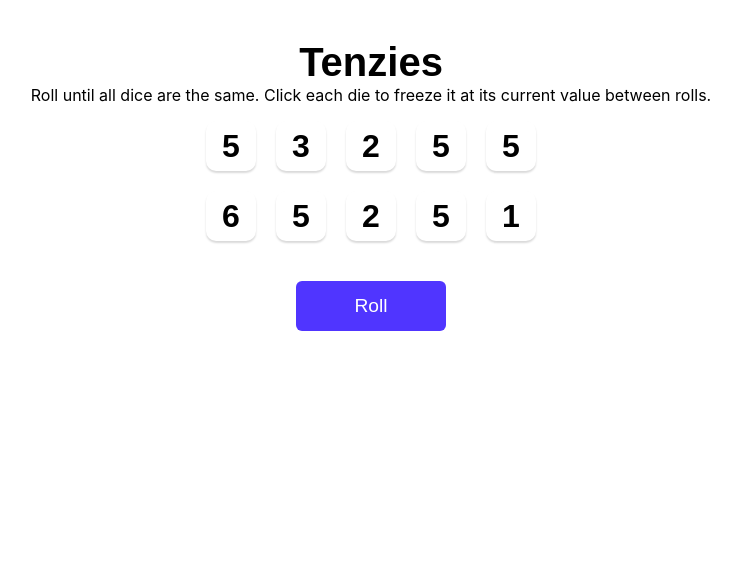
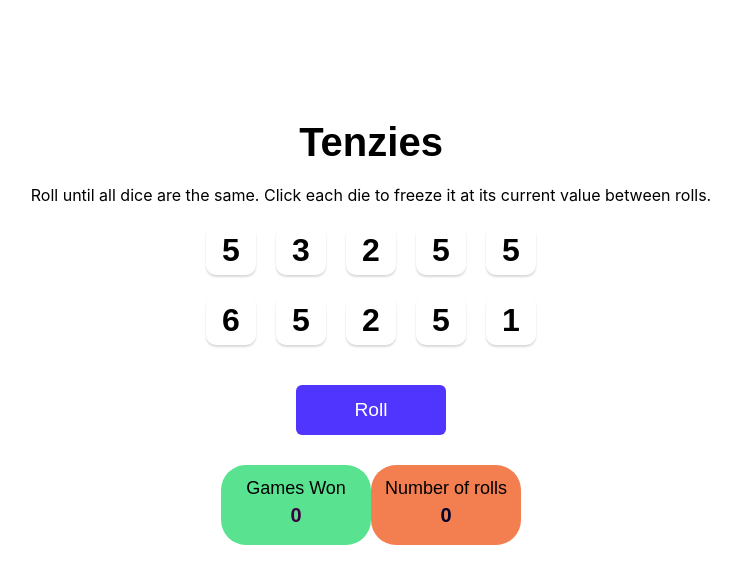
Before and after one commit to hezthewolf/Tenzies, a React (Create React App) app: page / in a window 1280 px wide. Shown: the top 584 px of the page, without its empty margins (269-1010 px from the left). Built offline with nearby package versions, Linux system fonts and the light colour scheme.

Commit message:
Add 'game won' and 'number of roles' functionality

```diff
--- a/src/App.js
+++ b/src/App.js
@@ -1,12 +1,14 @@
-import {useState, useEffect} from 'react'
+import { useState, useEffect } from 'react'
 import Die from "./Die"
-import {nanoid} from "nanoid"
+import { nanoid } from "nanoid"
 import Confetti from "react-confetti"
 
 export default function App() {
 
     const [dice, setDice] = useState(allNewDice())
     const [tenzies, setTenzies] = useState(false)
+    const [tenziesValue, setTenziesValue] = useState(0)
+    const [rollCount, setRollCount] = useState(0)
 
     useEffect(() => {
         const allHeld = dice.every(die => die.isHeld)
@@ -14,6 +16,7 @@ export default function App() {
         const allSameValue = dice.every(die => die.value === firstValue)
         if (allHeld && allSameValue) {
             setTenzies(true)
+            setTenziesValue(tenziesValue + 1)
         }
     }, [dice])
 
@@ -25,6 +28,19 @@ export default function App() {
         }
     }
 
+    //localStorage to store the state of the game
+    // function storeValues() {
+    //     localStorage.setItem('dice', JSON.stringify(dice))
+    // }
+
+    // //retrieve the state of the game from localStorage
+    // function retrieveValues() {
+    //     const storedDice = JSON.parse(localStorage.getItem('dice'))
+    //     if (storedDice) {
+    //         setDice(storedDice)
+    //     }
+    // }
+
     function allNewDice() {
         const newDice = []
         for (let i = 0; i < 10; i++) {
@@ -34,22 +50,25 @@ export default function App() {
     }
 
     function rollDice() {
-        if(!tenzies) {
+        if (!tenzies) {
             setDice(oldDice => oldDice.map(die => {
+                setRollCount(rollCount + 1)
                 return die.isHeld ?
                     die :
                     generateNewDie()
+
             }))
         } else {
             setTenzies(false)
             setDice(allNewDice())
+            setRollCount(0)
         }
     }
 
     function holdDice(id) {
         setDice(oldDice => oldDice.map(die => {
             return die.id === id ?
-                {...die, isHeld: !die.isHeld} :
+                { ...die, isHeld: !die.isHeld } :
                 die
         }))
     }
@@ -68,7 +87,7 @@ export default function App() {
             {tenzies && <Confetti />}
             <h1 className="title">Tenzies</h1>
             <p className="instructions">Roll until all dice are the same.
-            Click each die to freeze it at its current value between rolls.</p>
+                Click each die to freeze it at its current value between rolls.</p>
             <div className="dice-container">
                 {diceElements}
             </div>
@@ -78,6 +97,17 @@ export default function App() {
             >
                 {tenzies ? "New Game" : "Roll"}
             </button>
+
+            <div className='game-info'>
+
+                <div className="games-won"><p>Games Won</p>
+                    <p>{tenziesValue}</p></div>
+
+                <div className='roll-count'>
+                    <p>Number of rolls</p>
+                    <p>{rollCount}</p>
+                </div>
+            </div>
         </main>
     )
 }
--- a/src/index.css
+++ b/src/index.css
@@ -14,6 +14,7 @@ code {
 
 * {
     box-sizing: border-box;
+    margin: 0;
 }
 
 body {
@@ -26,6 +27,7 @@ body {
 main {
     height: 100%;
     padding: 20px;
+    margin-top: 80px;
     display: flex;
     flex-direction: column;
     justify-content: space-around;
@@ -42,6 +44,7 @@ main {
     font-weight: 400;
     margin-top: 0;
     text-align: center;
+    padding: 20px;
 }
 
 .dice-container {
@@ -85,3 +88,51 @@ main {
 .roll-dice:active {
     box-shadow: inset 5px 5px 10px -3px rgba(0, 0, 0, 0.7);
 }
+
+.game-info{
+    display: flex;
+    flex-direction: row;
+    align-items: center;
+    justify-content: space-between;
+    width: 25%;
+}
+
+.games-won{
+    display: flex;
+    flex-direction: column;
+    align-items: center;
+    justify-content: center;
+    width: 150px;
+    height: 80px;
+    background-color: #59E391;
+    border-radius: 25px;
+    margin-top: 30px;
+    font-size: 18px;
+}
+
+.games-won p:nth-child(2) {
+    font-weight: bold;
+    font-size: 20px;
+    padding: 5px;
+    color: #3d0042;
+}
+
+.roll-count{
+    display: flex;
+    flex-direction: column;
+    align-items: center;
+    justify-content: center;
+    width: 150px;
+    height: 80px;
+    background-color: #f37e4f;
+    border-radius: 25px;
+    margin-top: 30px;
+    font-size: 18px;
+}
+
+.roll-count p:nth-child(2) {
+    font-weight: bold;
+    font-size: 20px;
+    padding: 5px;
+    color: #00012e;
+}
```
